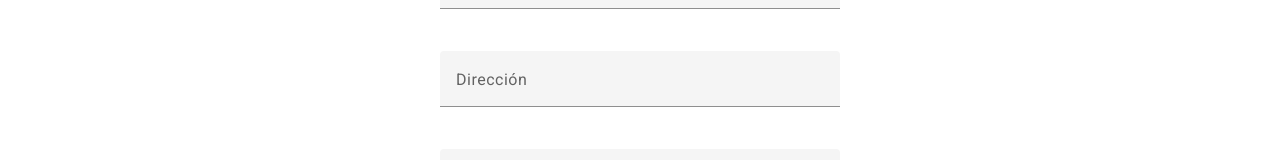
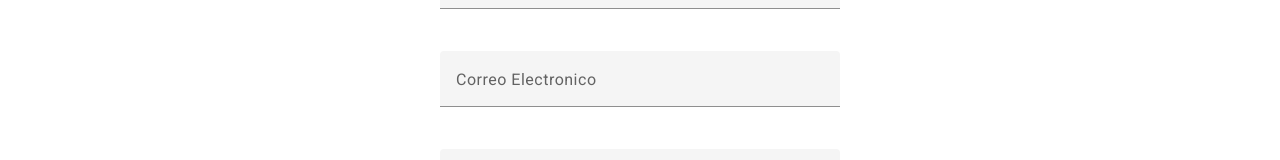
Before and after one commit to Paul-Astudillo/curso_online_ms_frontend, an Angular app: page /paginas/formularioestudiante in a window 1280 px wide. Shown: the part 463-623 px from the top of the page. Built offline with nearby package versions, Linux system fonts and the light colour scheme.

Commit message:
Servicio POST corregido

```diff
--- a/src/app/pages/estudiante/estudiante.component.html
+++ b/src/app/pages/estudiante/estudiante.component.html
@@ -19,8 +19,8 @@
     </mat-form-field>
 
     <mat-form-field>
-      <mat-label>Dirección</mat-label>
-      <input matInput [(ngModel)]="estudiante.correoElectronico" type="text" name="direccion">
+      <mat-label>Correo Electronico</mat-label>
+      <input matInput [(ngModel)]="estudiante.correoElectronico" type="text" name="correoElectronico">
     </mat-form-field>
 
     <mat-form-field>
--- a/src/app/pages/estudiante/estudiante.component.ts
+++ b/src/app/pages/estudiante/estudiante.component.ts
@@ -28,10 +28,13 @@ export class EstudianteComponent {
 
     guardar(){
       console.log(this.estudiante)
-      this.estudianteService.save(this.estudiante)
+      this.estudianteService.save(this.estudiante).subscribe((data)=>{
+        console.log("resultado POST: ", data)
+        this.router.navigate(["paginas/listadoEstudiantes"]);
+      })
       this.estudiante= new Estudiante()
 
-     this.router.navigate(["paginas/listadoEstudiantes"]);
+
 
 
     }
```
